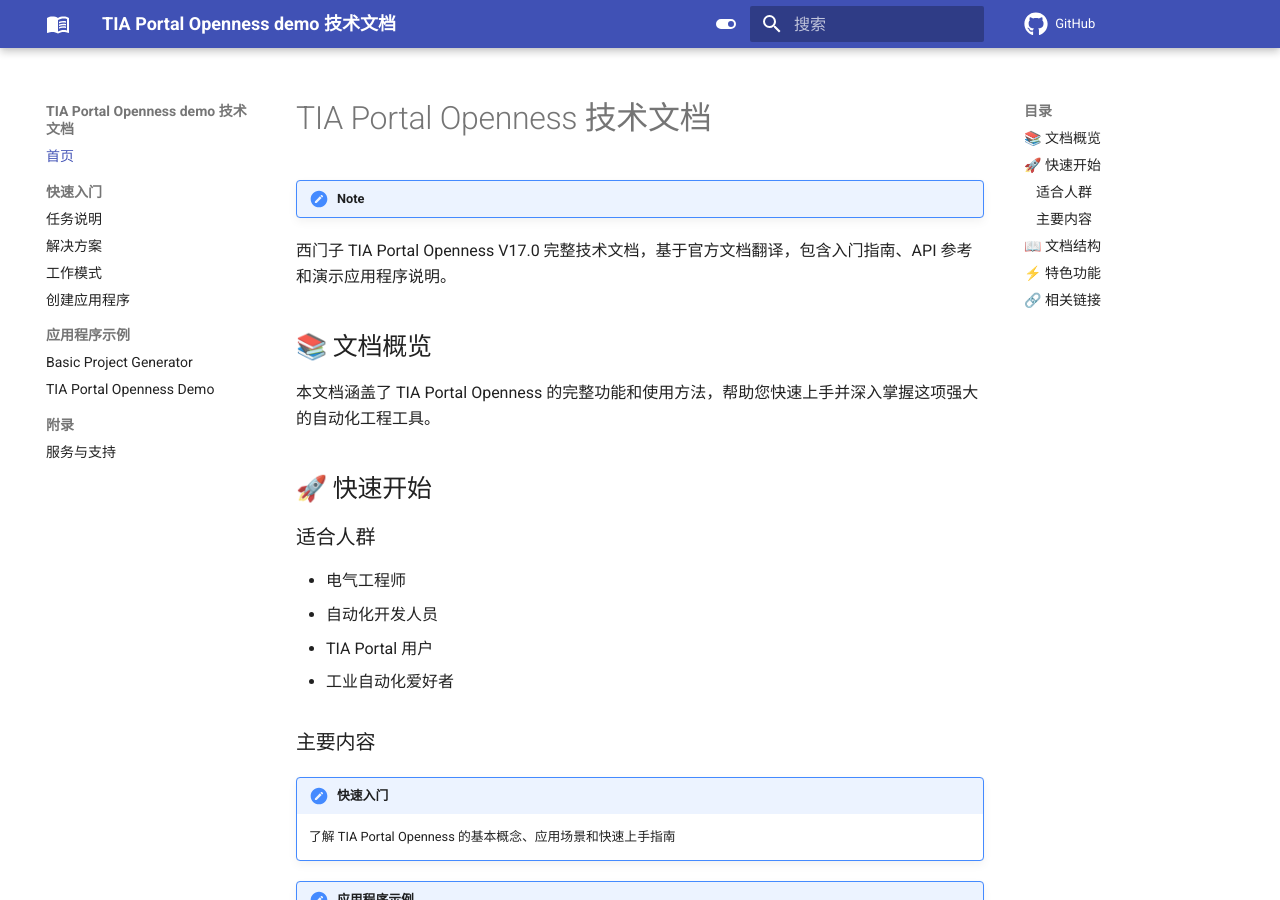
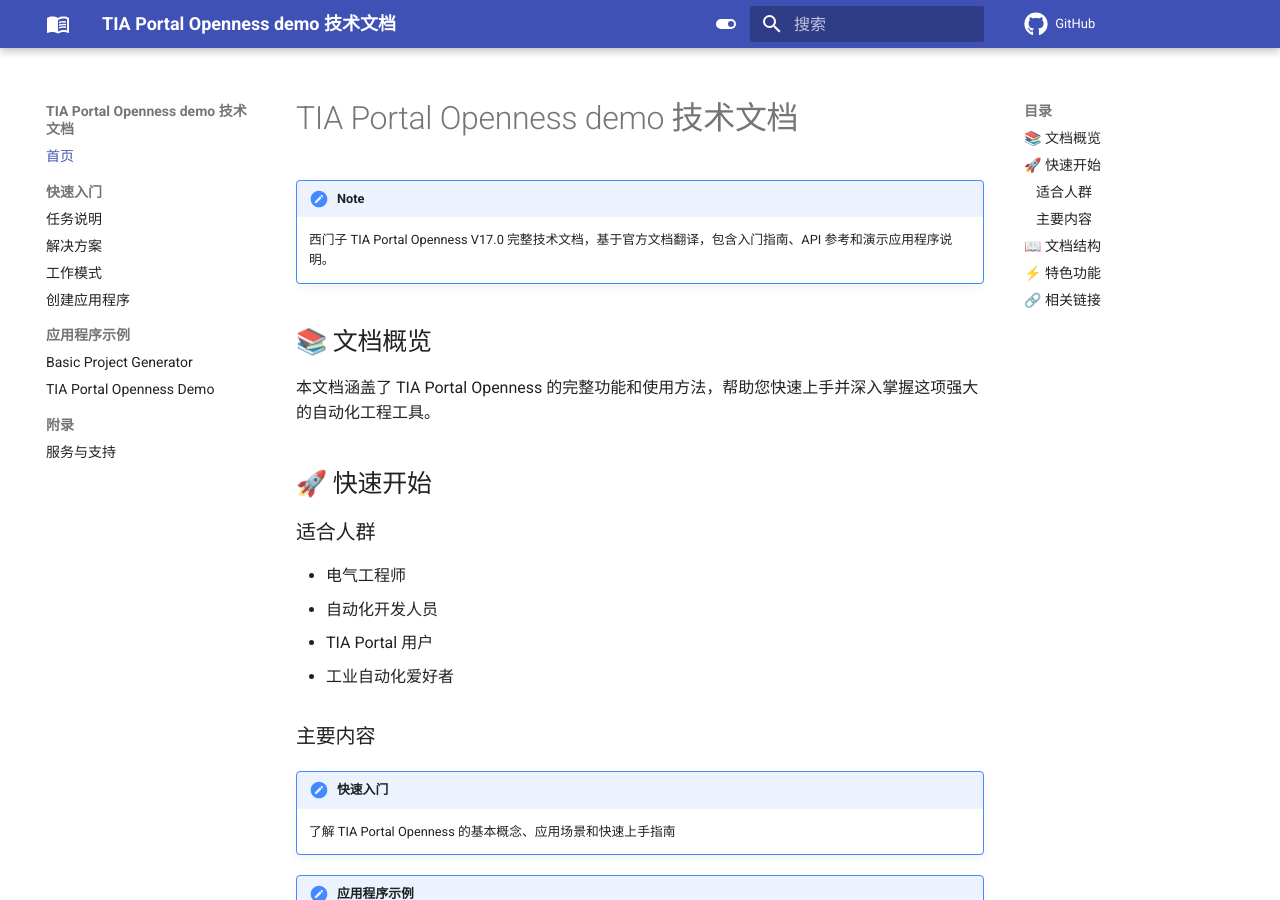
Before and after one commit to lybhb8/tia-openness-demo-docs, an MkDocs documentation site: the page built from docs/index.md, in a window 1280 px wide and 900 px high. Built offline with MkDocs 1.6.1 and Material for MkDocs 9.7.7, drawn with Linux system fonts in a browser that asks for light colours; comment, search, counter and statistics services are not loaded.

```diff
--- a/docs/index.md
+++ b/docs/index.md
@@ -2,10 +2,10 @@
 description: 西门子 TIA Portal Openness V17.0 完整技术文档，包含入门指南、API 参考和演示应用程序说明。
 ---
 
-# TIA Portal Openness 技术文档
+# TIA Portal Openness demo 技术文档
 
 !!! note
-西门子 TIA Portal Openness V17.0 完整技术文档，基于官方文档翻译，包含入门指南、API 参考和演示应用程序说明。
+    西门子 TIA Portal Openness V17.0 完整技术文档，基于官方文档翻译，包含入门指南、API 参考和演示应用程序说明。
 
 ## 📚 文档概览
 
@@ -66,4 +66,4 @@ TIA Portal Openness 技术文档/
 ---
 
 !!! tip 提示
-选择左侧导航菜单开始阅读文档，或使用顶部搜索框快速定位内容。
+    选择左侧导航菜单开始阅读文档，或使用顶部搜索框快速定位内容。
```
Also changed, not shown: docs/01 任务.md (+1 -1 lines), docs/04 创建新的 TIA Portal Openness 应用程序.md (+2 -2 lines).
